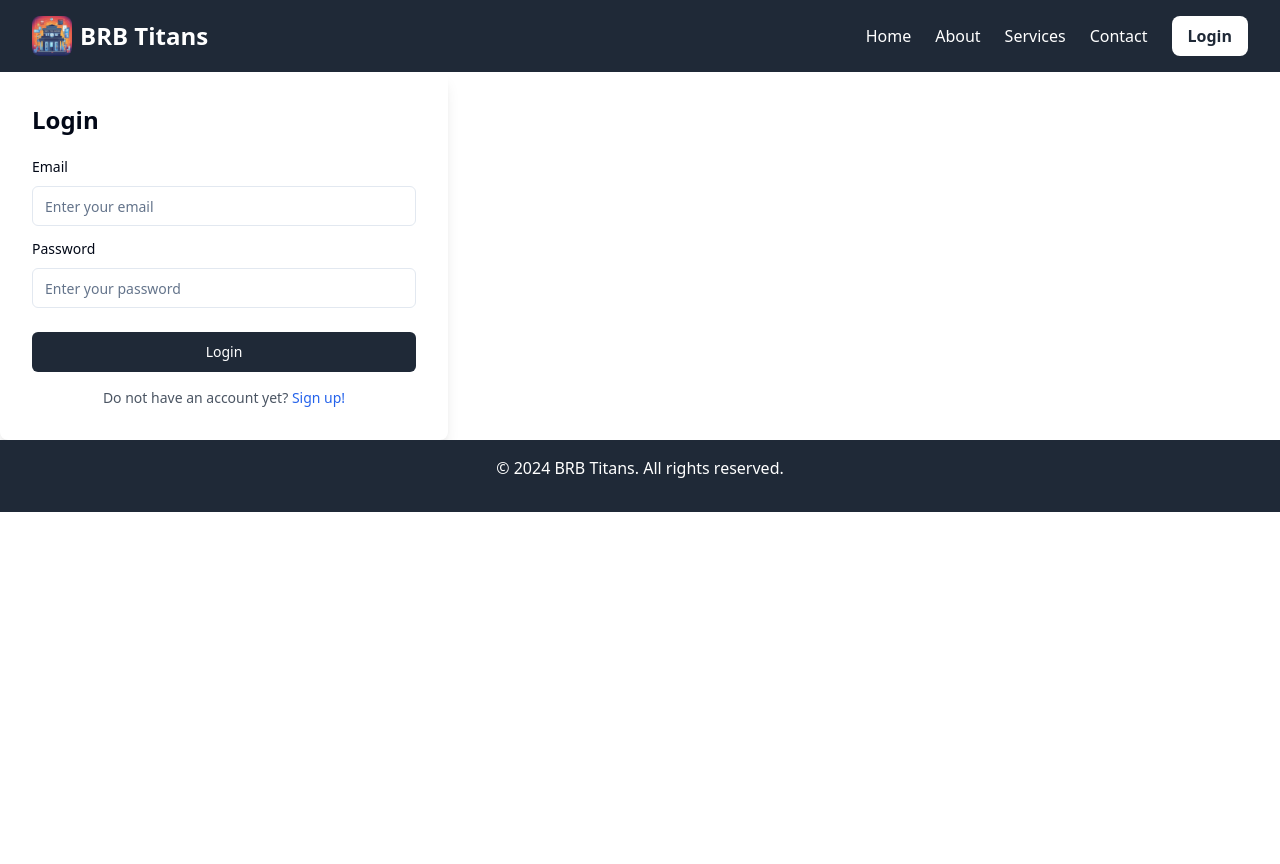
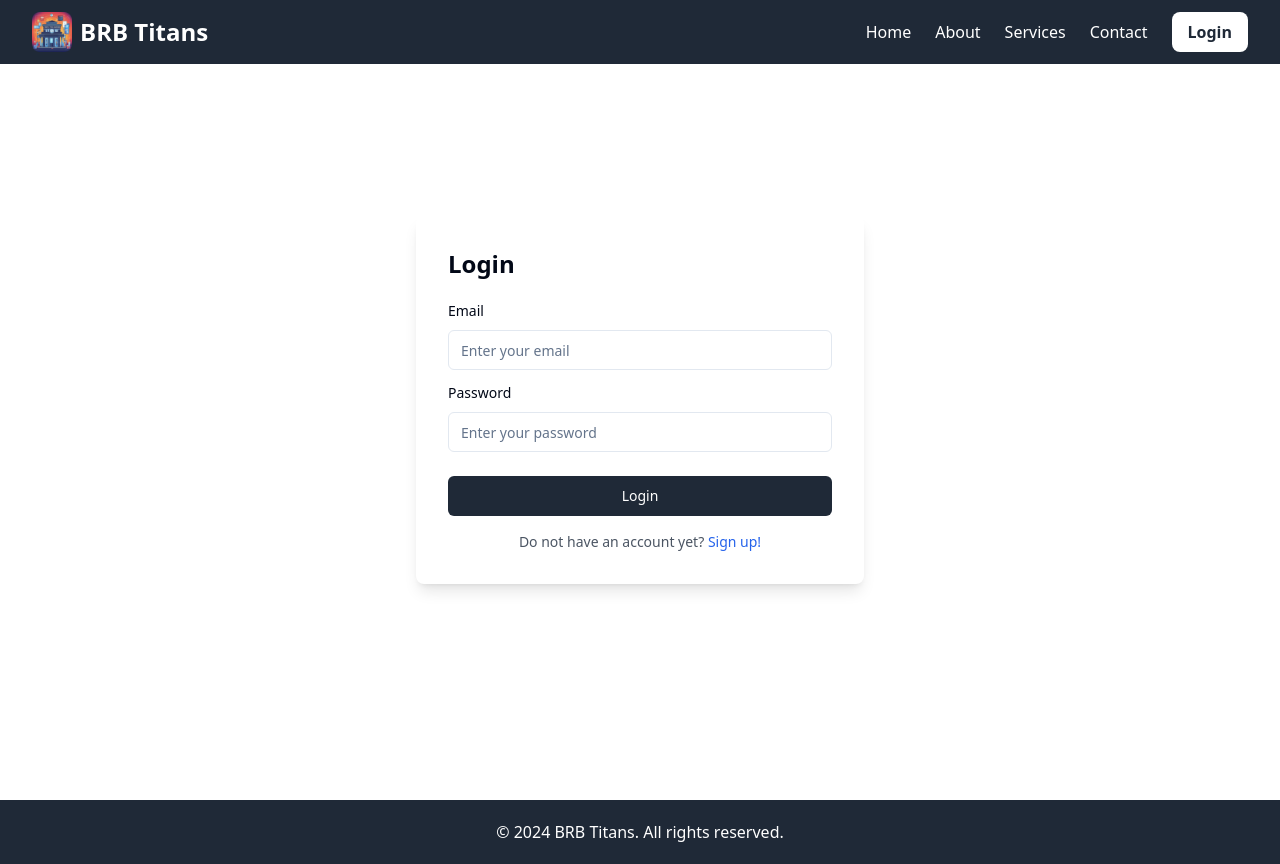
Before and after one commit to Shavkatjon-O/BRB_Hackcelerator_2024_Frontend, a Next.js app: page /login in a window 1280 px wide. Before the commit the page ends 800 px from the top, so only its background shows below. Built offline with nearby package versions, Linux system fonts and the light colour scheme.

Commit message:
fix: authentication pages

```diff
--- a/src/app/(home)/_components/footer.tsx
+++ b/src/app/(home)/_components/footer.tsx
@@ -2,9 +2,9 @@
 
 const Footer = () => {
   return (
-    <footer className="py-4 bg-gray-800 text-white">
+    <footer className="h-16 flex justify-center items-center bg-gray-800 text-white">
       <div className="container mx-auto text-center">
-        <p className="mb-4">© 2024 BRB Titans. All rights reserved.</p>
+        <p>© 2024 BRB Titans. All rights reserved.</p>
       </div>
     </footer>
   );
--- a/src/app/(home)/_components/header.tsx
+++ b/src/app/(home)/_components/header.tsx
@@ -3,8 +3,8 @@ import Link from 'next/link';
 
 const Header = () => {
   return (
-    <header className="py-4 bg-gray-800 text-white">
-      <div className="container mx-auto flex justify-between items-center">
+    <header className="fixed top-0 right-0 left-0 z-50 h-16 bg-gray-800 text-white">
+      <div className="h-full container mx-auto flex justify-between items-center">
         <Link href="/" className="text-2xl font-bold flex items-center">
           <Image
             src="/brb-titans-logo.png"
--- a/src/app/(home)/login/page.tsx
+++ b/src/app/(home)/login/page.tsx
@@ -27,6 +27,7 @@ const LoginPage = () => {
 
   return (
     <>
+      <div className='h-screen flex justify-center items-center'>
         <div className="max-w-md w-full bg-white p-8 rounded-lg shadow-lg">
           <h1 className="text-2xl font-bold mb-6">Login</h1>
           <form onSubmit={handleSubmit}>
@@ -68,6 +69,7 @@ const LoginPage = () => {
             </div>
           </form>
         </div>
+      </div>
     </>
   );
 };
--- a/src/app/(home)/page.tsx
+++ b/src/app/(home)/page.tsx
@@ -38,6 +38,7 @@ const testimonials = [
 const HomePage = () => {
   return (
     <>
+      <div className='mt-16'>
         <section className="relative bg-blue-500 text-white">
           <div className="container mx-auto py-16 text-center">
             <h1 className="text-5xl font-bold mb-4">Welcome to BRB Titans</h1>
@@ -101,6 +102,7 @@ const HomePage = () => {
             </a>
           </div>
         </section>
+      </div>
     </>
   );
 };
--- a/src/app/(home)/signup/page.tsx
+++ b/src/app/(home)/signup/page.tsx
@@ -36,6 +36,7 @@ const SignupPage = () => {
 
   return (
     <>
+      <div className='h-screen flex justify-center items-center'>
         <div className="max-w-md w-full bg-white p-8 rounded-lg shadow-lg">
           <h1 className="text-2xl font-bold mb-6">Sign Up</h1>
           <form onSubmit={handleSubmit}>
@@ -93,6 +94,7 @@ const SignupPage = () => {
             </div>
           </form>
         </div>
+      </div>
     </>
   );
 };
```
Lines whose indentation alone changed are shown as unchanged.
